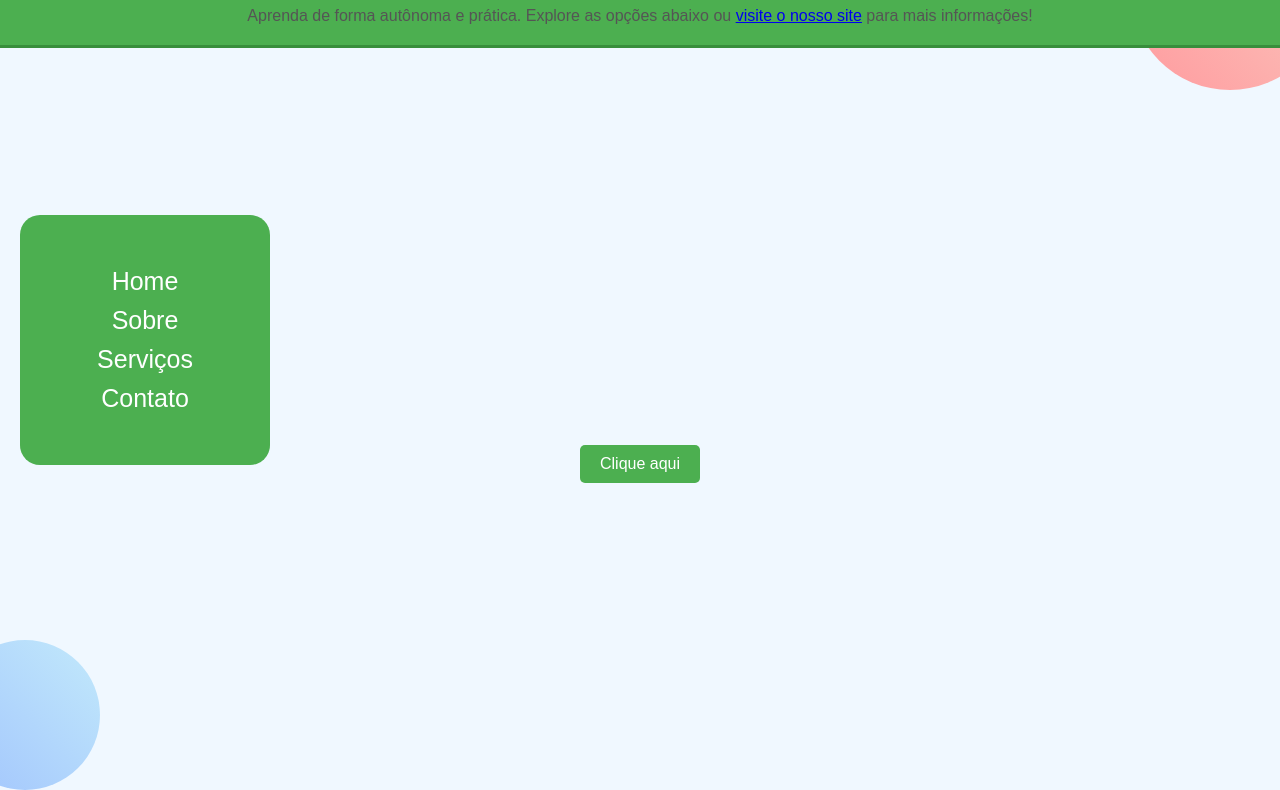
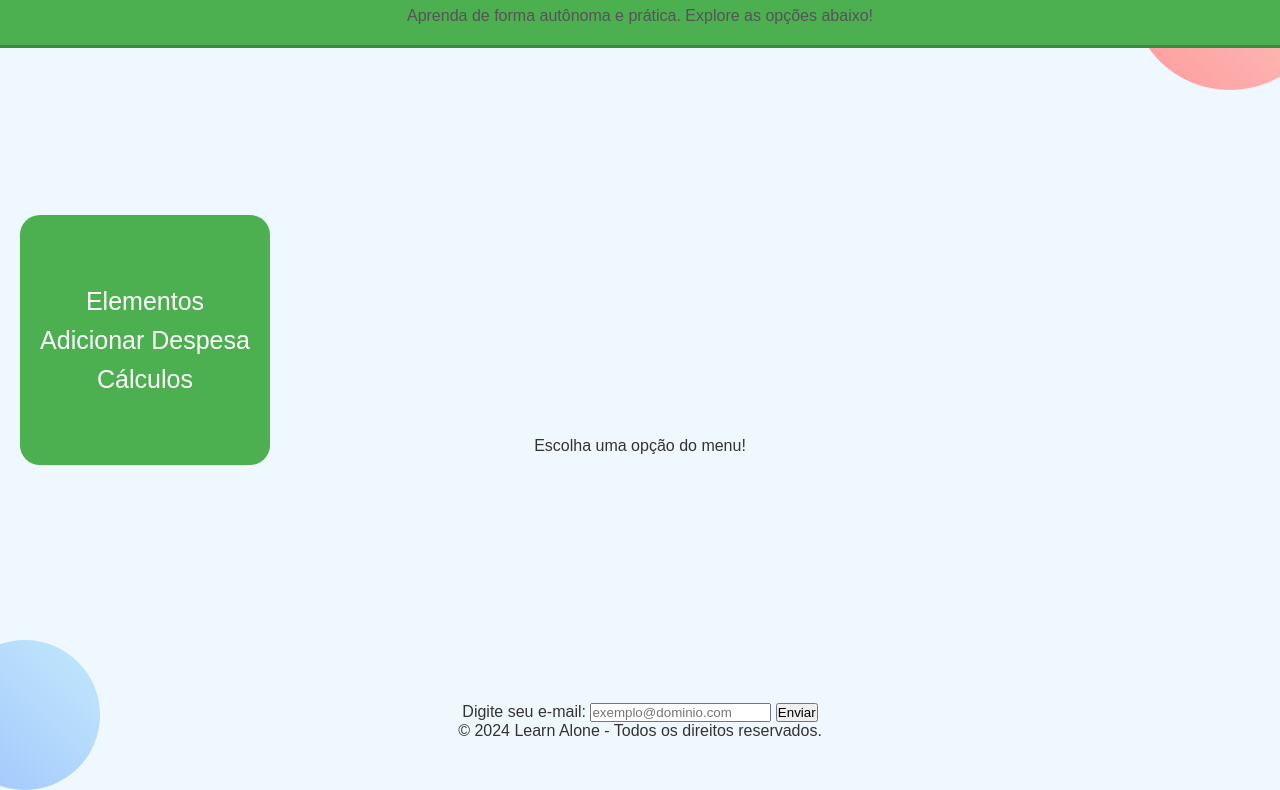
Before and after one commit to adrisil1998/Site, a plain HTML site: page index.html in a window 1280 px wide. Shown: the part 60-850 px from the top of the page. Drawn offline with Linux system fonts and the light colour scheme.

Commit message:
Update index.html

```diff
--- a/index.html
+++ b/index.html
@@ -7,30 +7,57 @@
   <link rel="stylesheet" href="style.css">
 </head>
 <body>
-  <!-- Cabeçalho com título e texto abaixo -->
   <header>
     <h1>Bem-vindo à Learn Alone</h1>
-    <p>Aprenda de forma autônoma e prática. Explore as opções abaixo ou <a href="https://www.exemplo.com" target="_blank">visite o nosso site</a> para mais informações!</p>
+    <p>Aprenda de forma autônoma e prática. Explore as opções abaixo!</p>
   </header>
 
-  <!-- Menu Lateral Pequeno (Quadrado Verde) -->
-  <div class="menu-lateral">
-    <ul>
-      <li><a href="#home">Home</a></li>
-      <li><a href="#sobre">Sobre</a></li>
-      <li><a href="#servicos">Serviços</a></li>
-      <li><a href="#contato">Contato</a></li>
-    </ul>
-  </div>
+  <main>
+    <!-- Menu Lateral -->
+    <div class="menu-lateral">
+      <ul>
+        <li><a href="#" id="Elementos">Elementos</a></li>
+        <li><a href="#" id="AdicionarDespesa">Adicionar Despesa</a></li>
+        <li><a href="#" id="Calculos">Cálculos</a></li>
+      </ul>
+    </div>
 
-  <!-- Conteúdo Principal -->
-  <main>
-    <button id="botao">Clique aqui</button>
-    <div id="opcoes" style="display: none; margin-top: 20px;">
-      <!-- As opções serão exibidas aqui -->
+    <!-- Conteúdo Principal -->
+    <div class="conteudo-principal">
+      <div id="opcoes">
+        <p>Escolha uma opção do menu!</p>
+      </div>
     </div>
   </main>
 
-  <script src="script.js"></script>
+  <!-- Formulário de E-mail -->
+  <div class="email-form">
+    <label for="email">Digite seu e-mail:</label>
+    <input type="email" id="email" name="email" placeholder="exemplo@dominio.com" required>
+    <input type="submit" value="Enviar">
+  </div>
+
+  <!-- Rodapé -->
+  <footer>
+    <p>© 2024 Learn Alone - Todos os direitos reservados.</p>
+  </footer>
+
+  <script>
+    // Função para exibir conteúdo ao clicar nas opções do menu
+    document.getElementById("Elementos").addEventListener("click", function() {
+      document.getElementById("opcoes").style.display = "block";
+      document.getElementById("opcoes").innerHTML = "<h2>Elementos</h2><p>Detalhes sobre os Elementos...</p>";
+    });
+
+    document.getElementById("AdicionarDespesa").addEventListener("click", function() {
+      document.getElementById("opcoes").style.display = "block";
+      document.getElementById("opcoes").innerHTML = "<h2>Adicionar Despesa</h2><p>Aqui você pode adicionar suas despesas...</p>";
+    });
+
+    document.getElementById("Calculos").addEventListener("click", function() {
+      document.getElementById("opcoes").style.display = "block";
+      document.getElementById("opcoes").innerHTML = "<h2>Cálculos</h2><p>Realize cálculos aqui...</p>";
+    });
+  </script>
 </body>
 </html>
```
